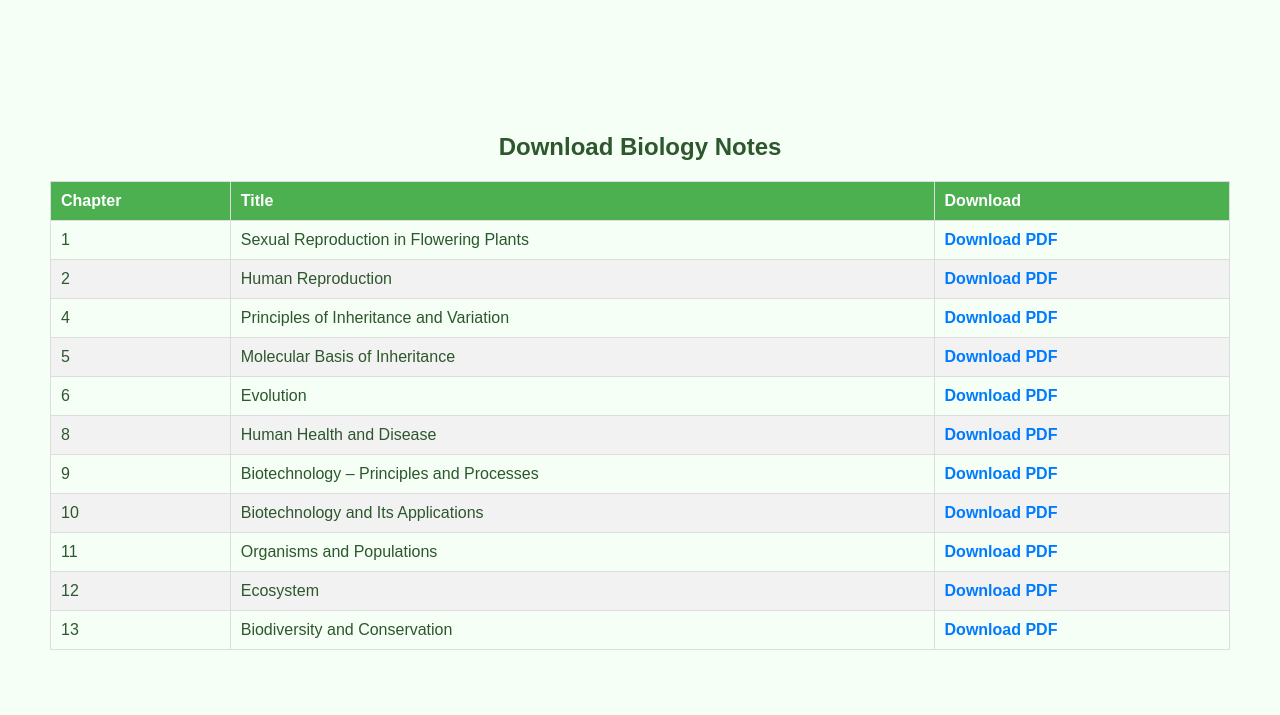
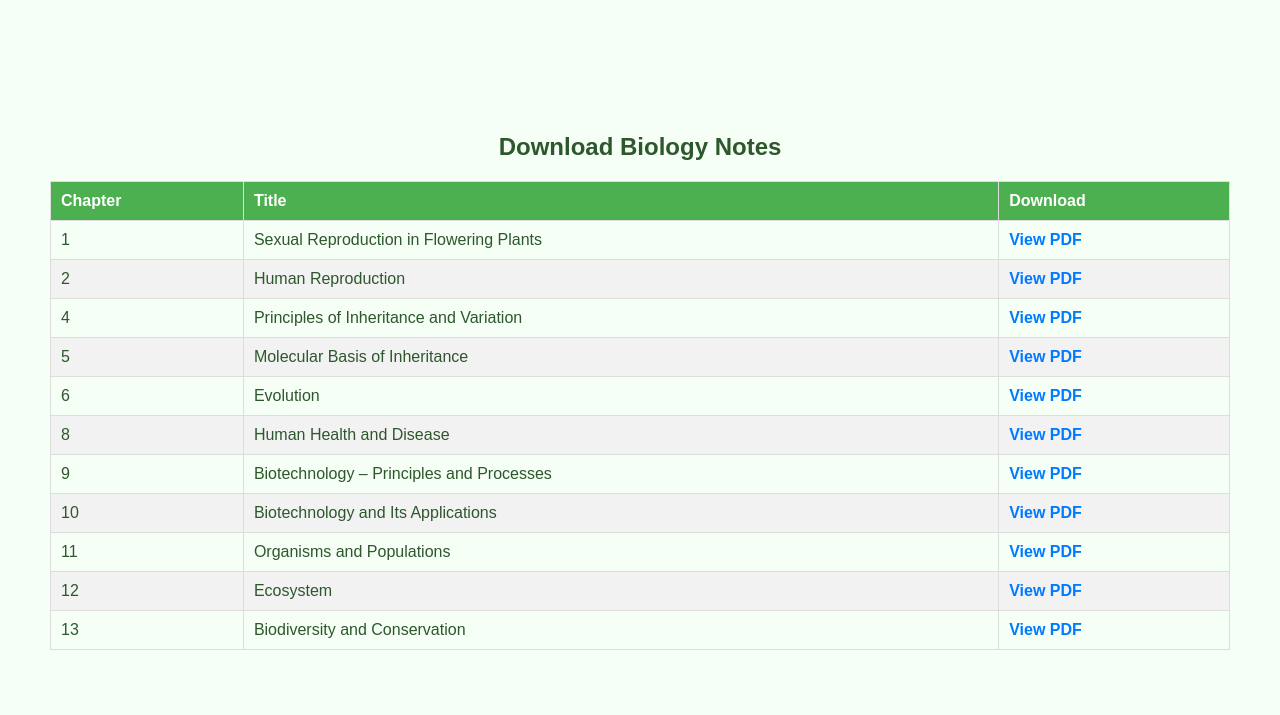
Before and after one commit to adarsh4593/bio-study, a plain HTML site: page index.html in a window 1280 px wide. Shown: the part 237-952 px from the top of the page. Drawn offline with Linux system fonts and the light colour scheme.

Commit message:
Add files via upload

```diff
--- a/index.html
+++ b/index.html
@@ -46,57 +46,57 @@
                 <tr>
                     <td>1</td>
                     <td>Sexual Reproduction in Flowering Plants</td>
-                    <td><a href="notes/pdfs/1.pdf" download>Download PDF</a></td>
+                    <td><a href="notes.pdfs/1.pdf.pdf" target="_blank">View PDF</a></td>
                 </tr>
                 <tr>
                     <td>2</td>
                     <td>Human Reproduction</td>
-                    <td><a href="notes/pdfs/2.pdf" download>Download PDF</a></td>
+                    <td><a href="notes.pdfs/2.pdf.pdf" target="_blank">View PDF</a></td>
                 </tr>
                 <tr>
                     <td>4</td>
                     <td>Principles of Inheritance and Variation</td>
-                    <td><a href="notes/pdfs/4.pdf" download>Download PDF</a></td>
+                    <td><a href="notes.pdfs/4.pdf.pdf" target="_blank">View PDF</a></td>
                 </tr>
                 <tr>
                     <td>5</td>
                     <td>Molecular Basis of Inheritance</td>
-                    <td><a href="notes/pdfs/5.pdf" download>Download PDF</a></td>
+                    <td><a href="notes.pdfs/5.pdf.pdf" target="_blank">View PDF</a></td>
                 </tr>
                 <tr>
                     <td>6</td>
                     <td>Evolution</td>
-                    <td><a href="notes/pdfs/6.pdf" download>Download PDF</a></td>
+                    <td><a href="notes.pdfs/6.pdf.pdf" target="_blank">View PDF</a></td>
                 </tr>
                 <tr>
                     <td>8</td>
                     <td>Human Health and Disease</td>
-                    <td><a href="notes/pdfs/8.pdf" download>Download PDF</a></td>
+                    <td><a href="notes.pdfs/8.pdf.pdf" target="_blank">View PDF</a></td>
                 </tr>
                 <tr>
                     <td>9</td>
                     <td>Biotechnology – Principles and Processes</td>
-                    <td><a href="notes/pdfs/9.pdf" download>Download PDF</a></td>
+                    <td><a href="notes.pdfs/9.pdf.pdf" target="_blank">View PDF</a></td>
                 </tr>
                 <tr>
                     <td>10</td>
                     <td>Biotechnology and Its Applications</td>
-                    <td><a href="notes/pdfs/10.pdf" download>Download PDF</a></td>
+                    <td><a href="notes.pdfs/10.pdf.pdf" target="_blank">View PDF</a></td>
                 </tr>
                 <tr>
                     <td>11</td>
                     <td>Organisms and Populations</td>
-                    <td><a href="notes/pdfs/11.pdf" download>Download PDF</a></td>
+                    <td><a href="notes.pdfs/11.pdf.pdf" target="_blank">View PDF</a></td>
                 </tr>
                 <tr>
                     <td>12</td>
                     <td>Ecosystem</td>
-                    <td><a href="notes/pdfs/12.pdf" download>Download PDF</a></td>
+                    <td><a href="notes.pdfs/12.pdf.pdf" target="_blank">View PDF</a></td>
                 </tr>
                 <tr>
                     <td>13</td>
                     <td>Biodiversity and Conservation</td>
-                    <td><a href="notes/pdfs/13.pdf" download>Download PDF</a></td>
+                    <td><a href="notes.pdfs/13.pdf.pdf" target="_blank">View PDF</a></td>
                 </tr>
             </tbody>
         </table>
@@ -114,6 +114,5 @@
     </footer>
 
     <script src="script.js"></script>
-
 </body>
 </html>
```
